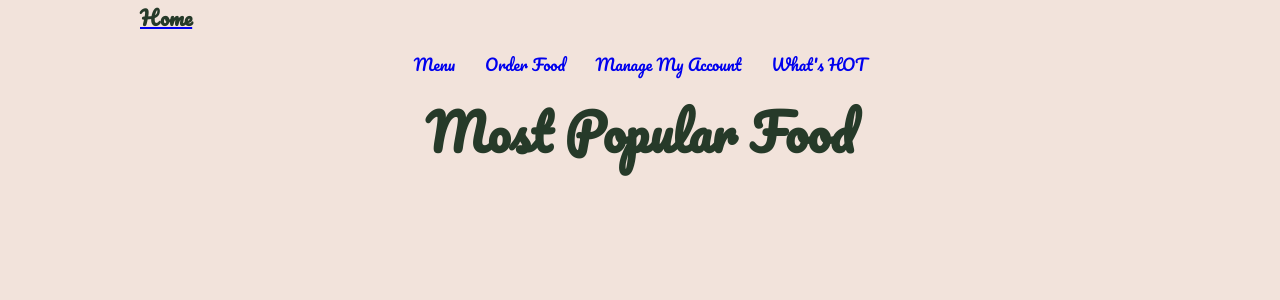
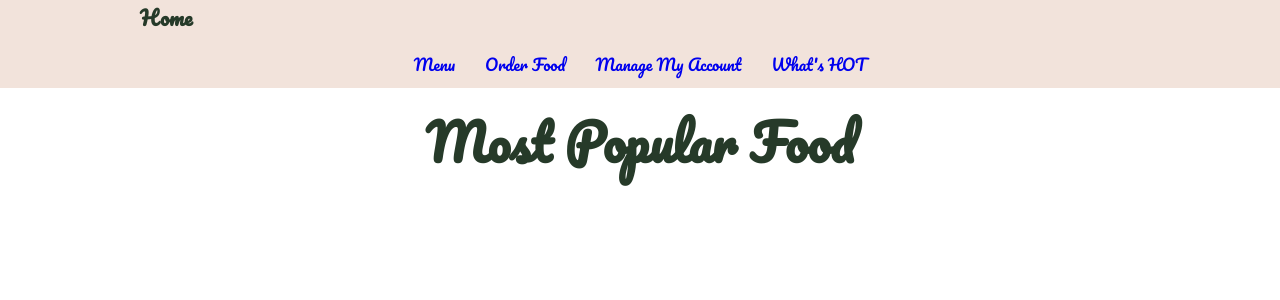
Before and after one commit to xiaowuuu/bao_restaurant, a Flask app: page /hot in a window 1280 px wide. Shown: the top 300 px of the page. Run offline with Flask 3, Linux system fonts and the light colour scheme; data that the repository does not hold is empty; some web fonts are replaced.

Commit message:
edit css details

```diff
--- a/static/style.css
+++ b/static/style.css
@@ -14,6 +14,7 @@
     height: 50px;
     display: flex;
     align-content: center;
+    background-color: #F2E3DB;
 }
 
 .header__logo {
@@ -34,6 +35,9 @@
     justify-content: center;
     gap: 30px;
     margin-bottom: 10px;
+    padding-bottom: 10px;
+    background-color: #F2E3DB;
+
 }
 
 a:visited {
@@ -45,7 +49,7 @@ a:hover {
 }
 
 body {
-    background-color: #F2E3DB;
+    background-color: #ffffff;
 }
 
 h1 {
@@ -57,7 +61,7 @@ h1 {
 
 /* first page hero */
 .hero {
-    background-color: #FFCCCC;
+    background-color: #ffffff;
 }
 
 .hero__title {
@@ -92,6 +96,7 @@ h1 {
     text-align:center;
     font-size: 20px;
     line-height: 1.6;
+    margin: auto;
 }
 
 .button-wrapper {
@@ -192,9 +197,9 @@ hr {
     cursor: pointer;
 }
 
-.popular_icon {
+/* .popular_icon {
     width: 2%;
     position: relative;
     padding-right: 250px;
     top: 30px
-}
+} */
--- a/templates/base.jinja
+++ b/templates/base.jinja
@@ -16,7 +16,7 @@
     {# header logo / home link #}
     <header class="header">
         <div class="container">
-            <a href="/" class="logo" title="back to home">
+            <a href="/" class="logo" title="back to home" style="text-decoration: none">
                 <span class="header__logo"></span>
                 <p class="header__logo">Home</p></span>
             </a>
--- a/templates/orders/hot.jinja
+++ b/templates/orders/hot.jinja
@@ -6,9 +6,9 @@
         {% for item, total_quantity in popular_items %}
         <div class="popular_wrap">
         <li class="text">
-            {% if item == most_popular_item %}
+            {# {% if item == most_popular_item %}
             <img src="static/images/most_popular.png" alt="most popular" class="popular_icon">
-            {% endif %}
+            {% endif %} #}
             {{item.name}} ----- {{total_quantity}}
         </li>
         </div>
```
